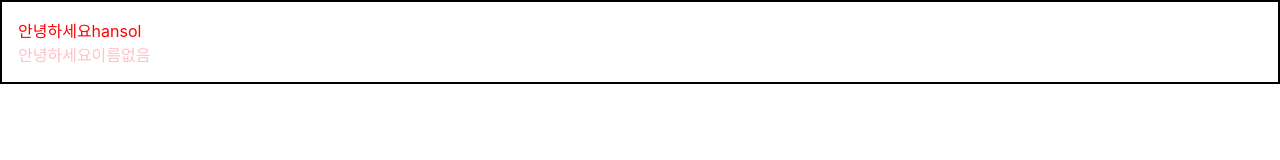
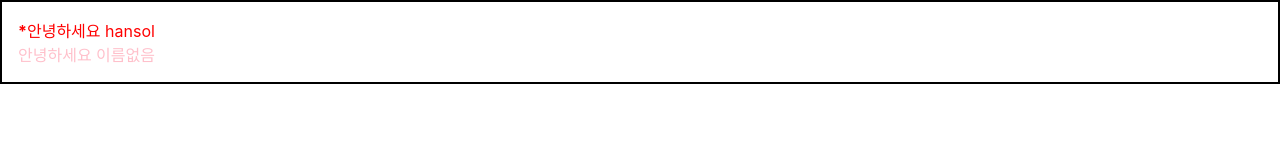
Before and after one commit to kimbeomjin95/react-tutorial, a React (Create React App) app: page / in a window 1280 px wide. Shown: the top 160 px of the page. Built offline with nearby package versions, Linux system fonts and the light colour scheme.

Commit message:
Conditional rendering

```diff
--- a/src/App.js
+++ b/src/App.js
@@ -9,8 +9,8 @@ function App() {
 
     // props.children 적용
     <Wrapper>
-      {/* 컴포넌트를 이용하여 특정 값(props)을 전달 */}
-      <Hello name="hansol" color="red" />
+      {/* 조건부 렌더링 - 특정 조건에 따라서 다른 결과를 보여주는 것을 의미함 */}
+      <Hello name="hansol" color="red" isSpecial /> {/* isSpecial - 값을 생략하고 이름만 선언한 경우 true를 의미함 */}
       <Hello color="pink" />
     </Wrapper>
 
--- a/src/Hello.js
+++ b/src/Hello.js
@@ -1,9 +1,23 @@
 import React from 'react';
 
-function Hello({ color, name }) { // 비구조화 할당, 구조분해 적용
-    return <div style={{
-        color // color: color와 같은 의미
-    }}>안녕하세요{name}</div>;
+function Hello({ color, name, isSpecial }) { // 비구조화 할당, 구조분해 적용
+    return (
+        <div style={{
+            color
+        }}>
+            {/* 조건부 렌더링 적용방법
+                1.삼항연산자 적용 - 값에 따라서 보여지는 값이 다를 경우
+                2.&& 연산자 적용 - 단순히 값에 따라서 보여지고 안보여지고를 표현할 경우
+            */}
+            {isSpecial && <b>*</b>}
+            {/*
+                isSpecial값이 false인 경우 아무것도 나타나지 않으며 isSpecial값이 true이면 결과값은 <b></b>가 됌
+                JSX에서 null, false, undefined를 렌더링시 아무 것도 나타나지 않음
+                false한 값인 0은 그대로 표현됌(예외)
+            */}
+            안녕하세요 {name}
+        </div>
+    );
 }
 
 // props를 지정하지 않고 기본값을 사용할 경우
```
